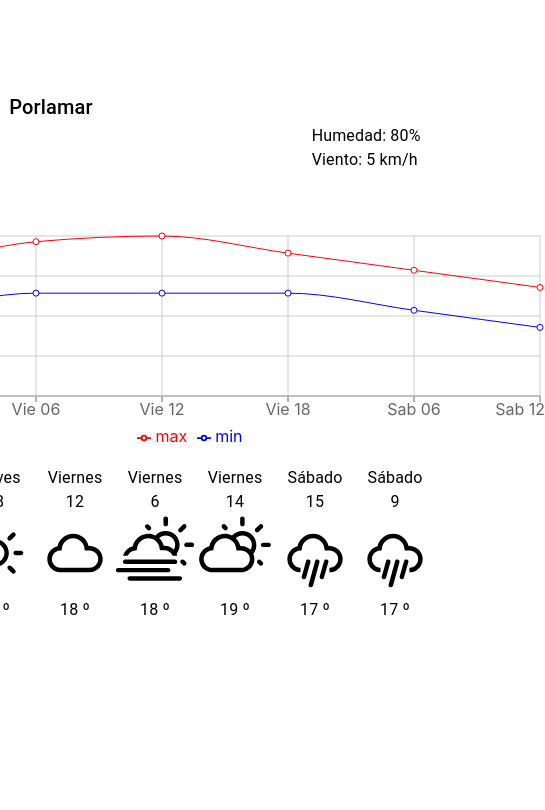
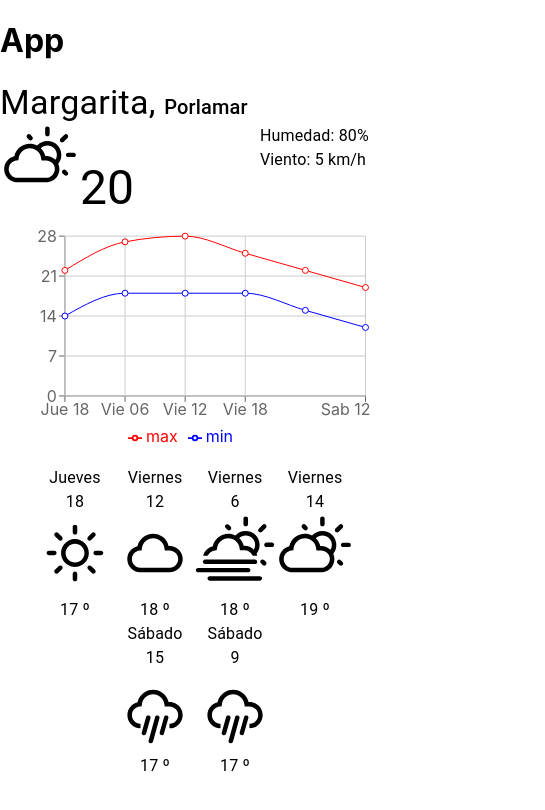
Before and after one commit to Leomiguel19/weather-app, a React (Create React App) app: page /city in a window 390 px wide. Shown: the top 810 px of the page, 545 px wide, since content can reach past the window. Built offline with nearby package versions, Linux system fonts and the light colour scheme.

Commit message:
Adding ResponsiveContainer to ForecastChart

```diff
--- a/src/components/ForecastChart/ForecastChart.jsx
+++ b/src/components/ForecastChart/ForecastChart.jsx
@@ -6,15 +6,13 @@ import { LineChart,
         XAxis,
         YAxis,
         Tooltip,
-        Legend
-        } from 'recharts'
+        Legend,
+        ResponsiveContainer } from 'recharts'
 
 const ForecastChart = ({data}) => {
     return (
-        <div>
+        <ResponsiveContainer height={250} width={"95%"}>
             <LineChart
-                height={250}
-                width={700}
                 margin={{top:20, bottom:20, left:5, right:5 }}
                 data={data}
             >
@@ -26,7 +24,7 @@ const ForecastChart = ({data}) => {
                 <Line type="monotone" dataKey="max" stroke="#FF0000"></Line>
                 <Line type="monotone" dataKey="min" stroke="#0000FF"></Line>
             </LineChart>
-        </div>
+        </ResponsiveContainer>
     )
 }
 
```
